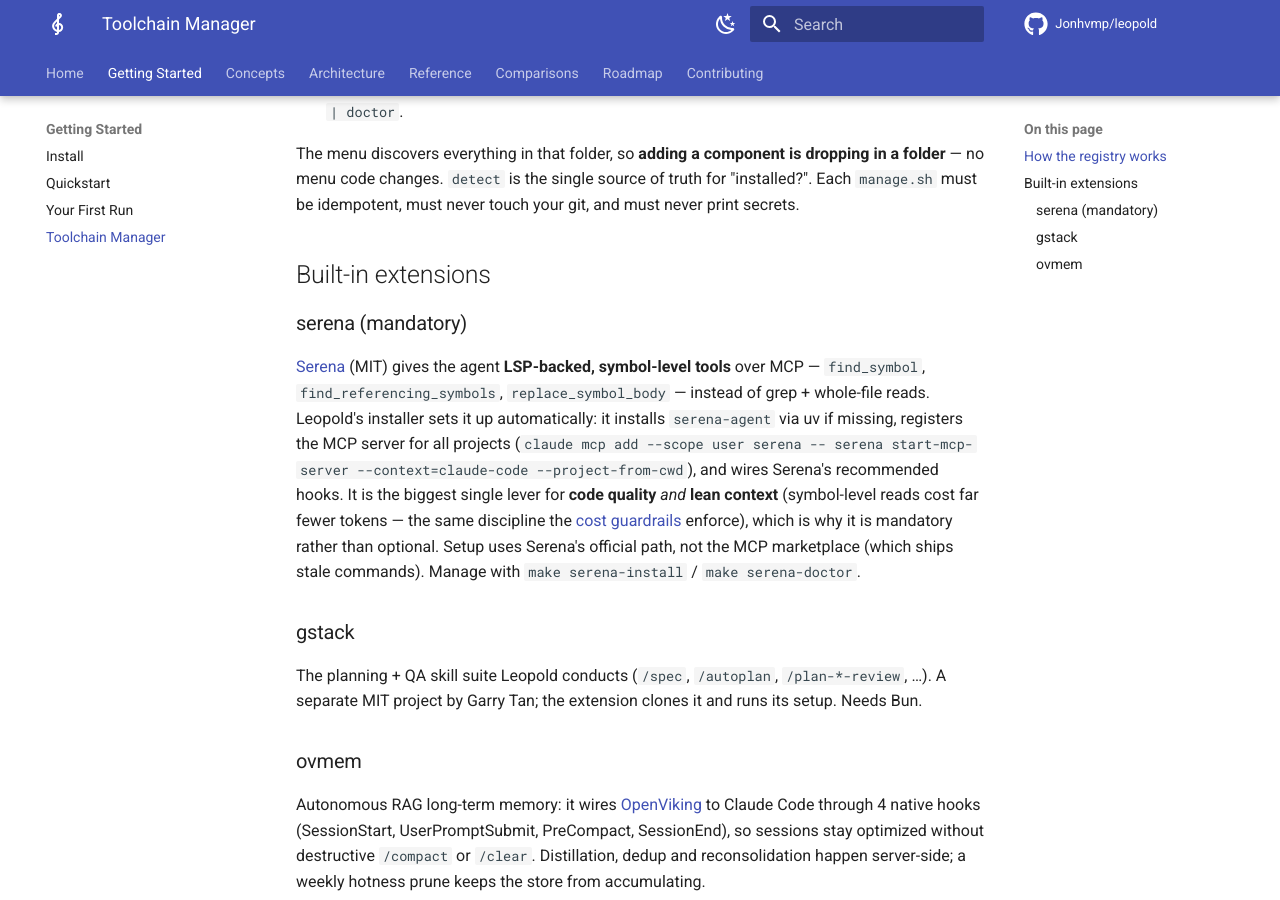
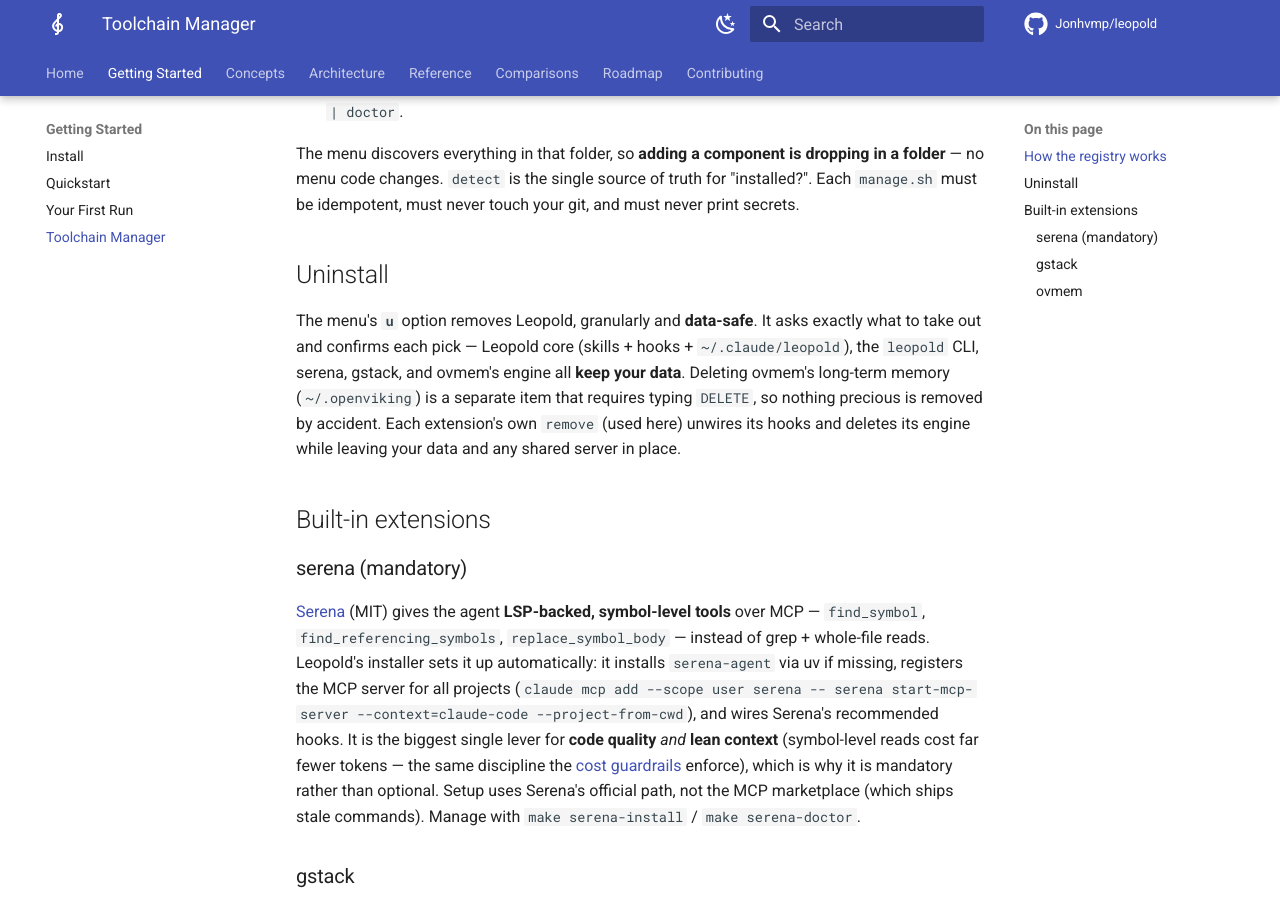
Before and after one commit to Jonhvmp/leopold, an MkDocs documentation site: the page built from docs/getting-started/toolchain-manager.md, in a window 1280 px wide and 900 px high, scrolled down 722 px. Built offline with MkDocs 1.6.1 and Material for MkDocs 9.7.7, drawn with Linux system fonts in a browser that asks for light colours; comment, search, counter and statistics services are not loaded.

Commit message:
menu: granular, data-safe Uninstall (asks exactly what to delete)
New 'u) Uninstall' in the toolchain manager. It asks exactly what to remove and confirms each pick: Leopold core (skills + hooks + ~/.claude/leopold), the leopold npm CLI, serena (MCP + hooks), gstack, and ovmem's engine — all data-preserving (they reuse each extension's own data-safe 'remove'). Deleting the OpenViking long-term memory (~/.openviking) + server is a separate item gated behind typing DELETE, so nothing precious is removed by accident. Core removal backs up settings.json before unwiring the Stop/PreToolUse hooks.

Verified non-destructively: the cancel path deletes nothing (skills + ~/.claude/leopold intact); syntax + make test green. VERSION 0.4.6, driver 0.4.6 (version stays in lockstep).

Menu ships in the npm bundle too, so 'leopold menu -> u' works from the CLI.

```diff
--- a/docs/getting-started/toolchain-manager.md
+++ b/docs/getting-started/toolchain-manager.md
@@ -33,6 +33,15 @@
 The menu discovers everything in that folder, so **adding a component is dropping in a
 folder** — no menu code changes. `detect` is the single source of truth for "installed?".
 Each `manage.sh` must be idempotent, must never touch your git, and must never print secrets.
+
+## Uninstall
+
+The menu's **`u`** option removes Leopold, granularly and **data-safe**. It asks exactly
+what to take out and confirms each pick — Leopold core (skills + hooks + `~/.claude/leopold`),
+the `leopold` CLI, serena, gstack, and ovmem's engine all **keep your data**. Deleting
+ovmem's long-term memory (`~/.openviking`) is a separate item that requires typing `DELETE`,
+so nothing precious is removed by accident. Each extension's own `remove` (used here) unwires
+its hooks and deletes its engine while leaving your data and any shared server in place.
 
 ## Built-in extensions
 
```
Also changed, not shown: CHANGELOG.md (+10 -0 lines), 3 other files.
